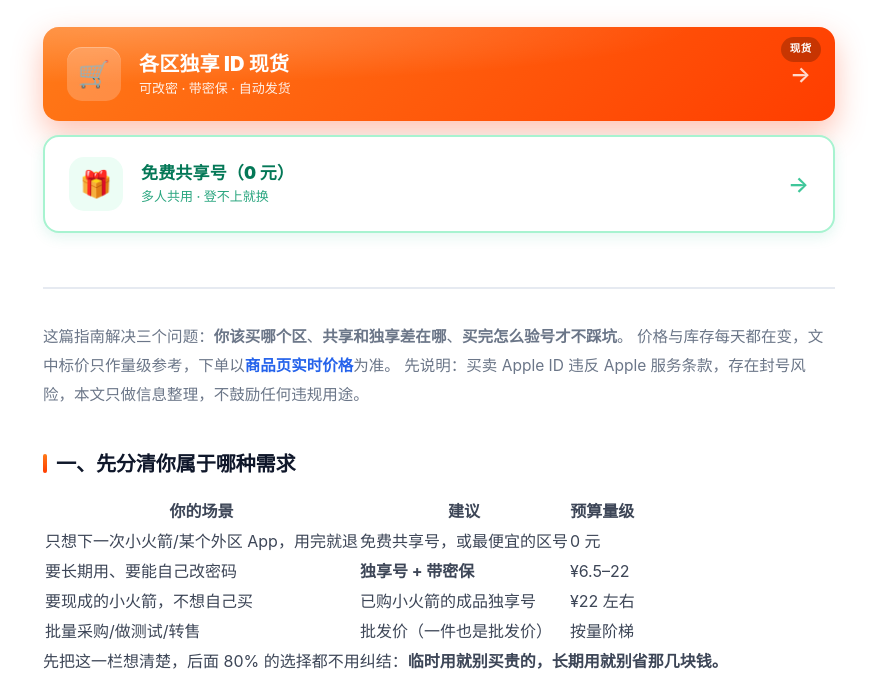
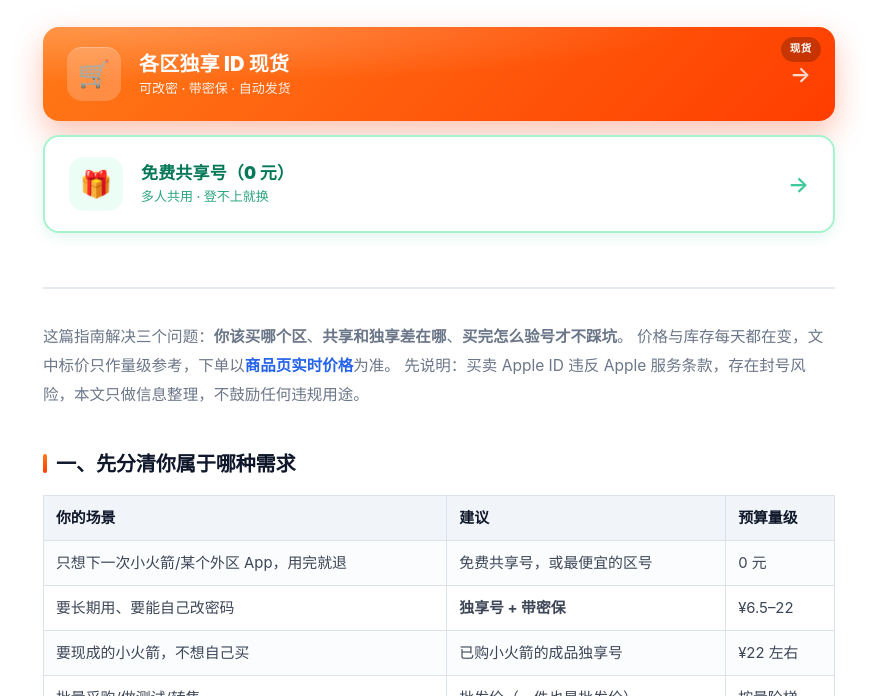
Before and after one commit to gulliblerea/gulliblerea.github.io, a plain HTML site: page buy-guide/index.html in a window 1280 px wide. Shown: the part 256-952 px from the top of the page, without its empty margins (201-1078 px from the left). Drawn offline with Linux system fonts and the light colour scheme.

Commit message:
fix: 补齐 </head> 与表格样式

```diff
--- a/buy-guide/index.html
+++ b/buy-guide/index.html
@@ -261,6 +261,14 @@
     }
 </style>
 
+<style>
+    table { width:100%; border-collapse: collapse; margin: 14px 0 20px; font-size: .93em; }
+    th, td { border: 1px solid #dbe2ea; padding: 9px 12px; text-align: left; vertical-align: top; }
+    th { background: #f1f5f9; font-weight: 800; color: var(--ink); white-space: nowrap; }
+    tbody tr:nth-child(even) td { background: #fbfcfe; }
+    @media (max-width: 640px) { table { font-size: .86em; } th, td { padding: 7px 8px; } }
+</style>
+</head>
 <body>
 <div class="wrap">
 
```
